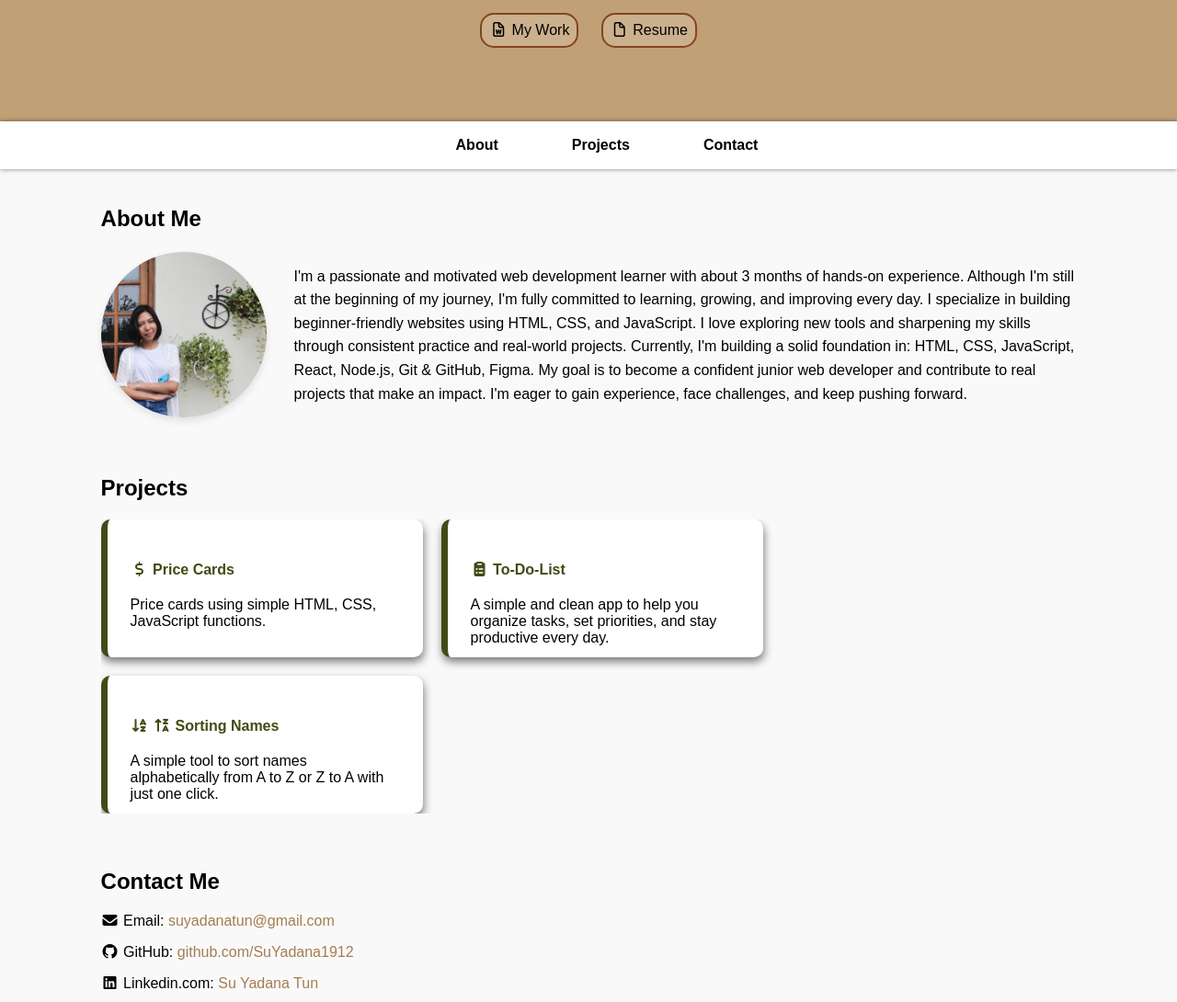
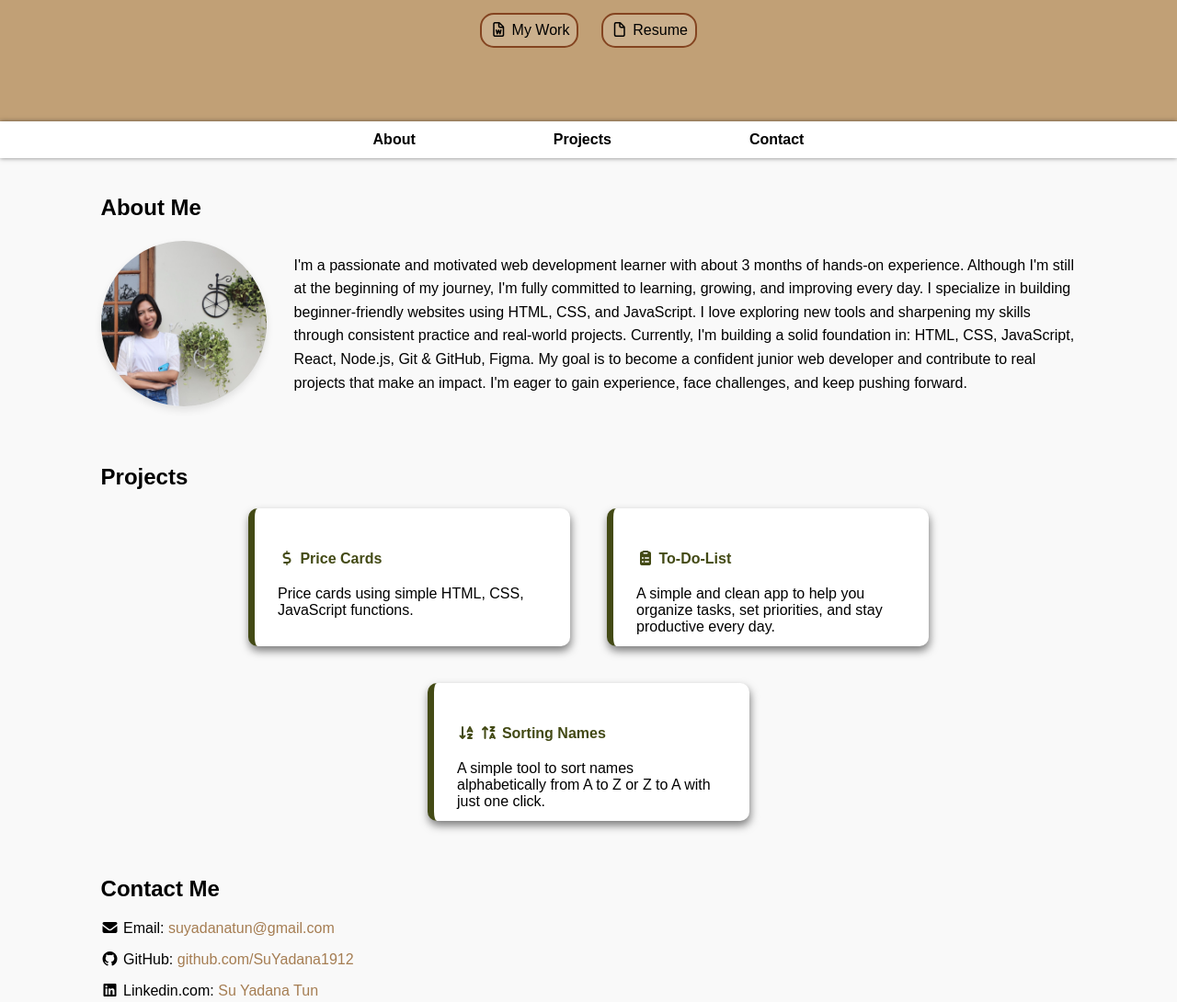
Before and after one commit to SuYadana1912/portfolio, a plain HTML site: page index.html in a window 1280 px wide. Shown: the part 180-1270 px from the top of the page at 92% size. Drawn offline with Linux system fonts and the light colour scheme.

Commit message:
Update style.css

```diff
--- a/style.css
+++ b/style.css
@@ -71,7 +71,6 @@ header {
 
 .navbar {
     width: 100%;
-    max-width: 100%;
     background-color: #fff;
     padding: 1px 0;
     margin: 0;
@@ -87,8 +86,15 @@ header {
 .navbar ul {
     display: flex;
     justify-content: center;
-    text-align: center;
+    gap: 70px;
+
     list-style: none;
+    padding: 10px 0;
+    margin: 0;
+}
+
+.navbar li {
+  margin: 0;
 }
 
 .navbar a {
@@ -141,16 +147,15 @@ main {
 
 .projects {
     width: 100%;
-    /* margin: 0 5%; */
     padding: 20px;
 }
 
 .projects-container {
     display: flex;
     flex-wrap: wrap;
-    gap: 20px;
-
-    overflow: hidden;
+    justify-content: center;
+    align-items: center;
+    gap: 40px;
 }
 
 .projects-card {
```
